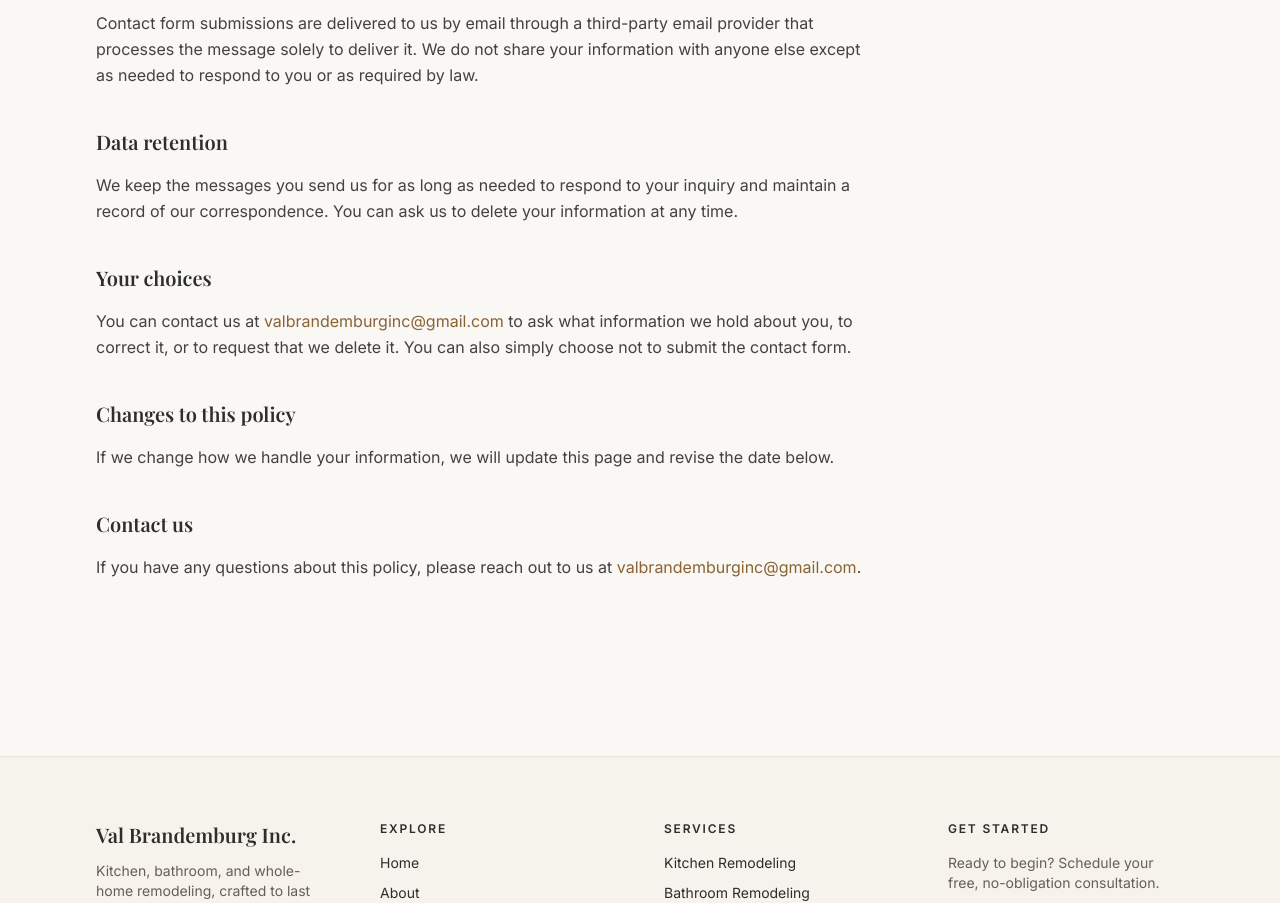
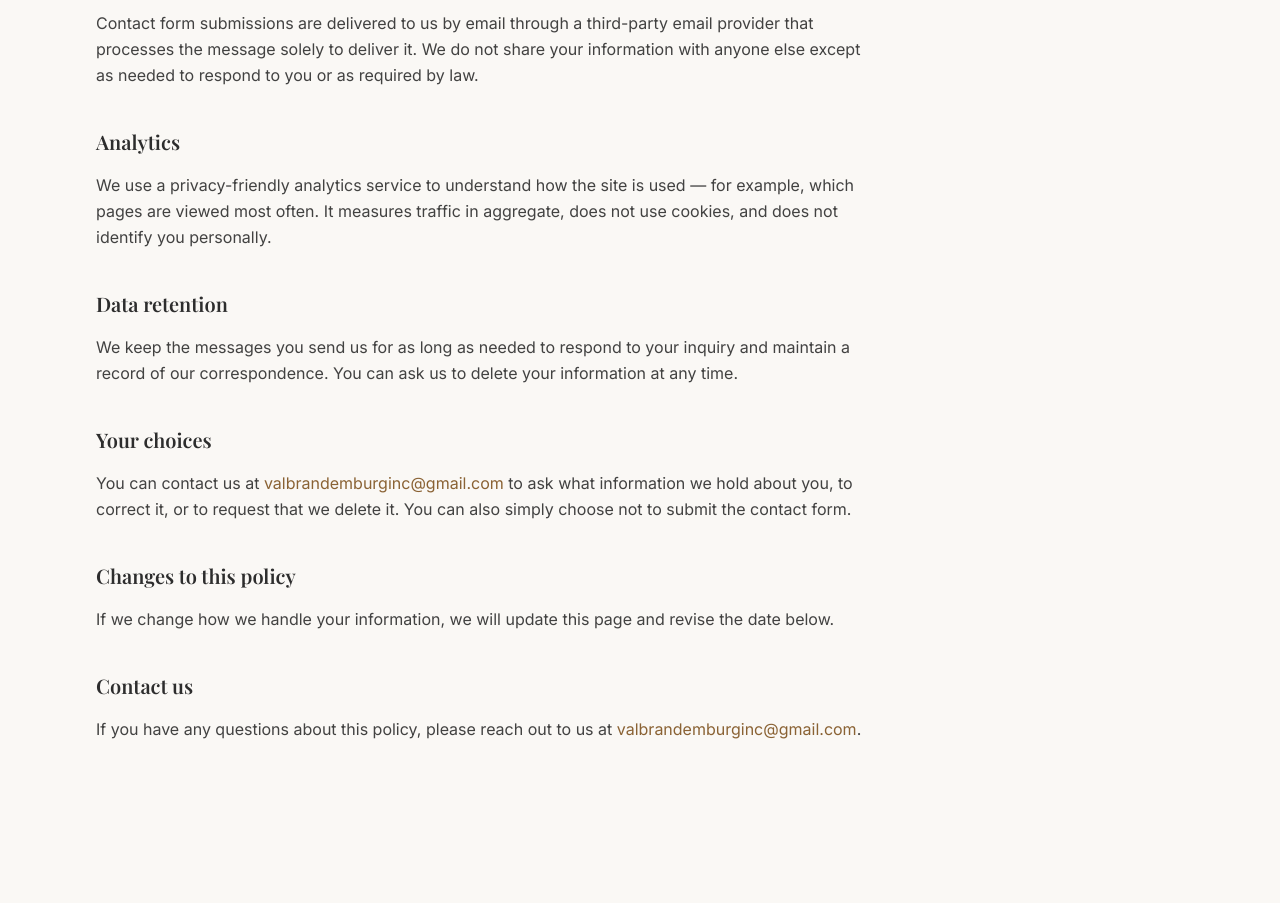
Before and after one commit to timoteip/ValBrandemburg, a Next.js app: page /privacy in a window 1280 px wide. Shown: the part 820-1723 px from the top of the page. Built offline with nearby package versions, Linux system fonts and the light colour scheme; no server answers.

Commit message:
Disclose cookieless analytics in the privacy policy

```diff
--- a/src/content/privacy.ts
+++ b/src/content/privacy.ts
@@ -38,6 +38,12 @@
       ],
     },
     {
+      heading: "Analytics",
+      body: [
+        "We use a privacy-friendly analytics service to understand how the site is used — for example, which pages are viewed most often. It measures traffic in aggregate, does not use cookies, and does not identify you personally.",
+      ],
+    },
+    {
       heading: "Data retention",
       body: [
         "We keep the messages you send us for as long as needed to respond to your inquiry and maintain a record of our correspondence. You can ask us to delete your information at any time.",
```
